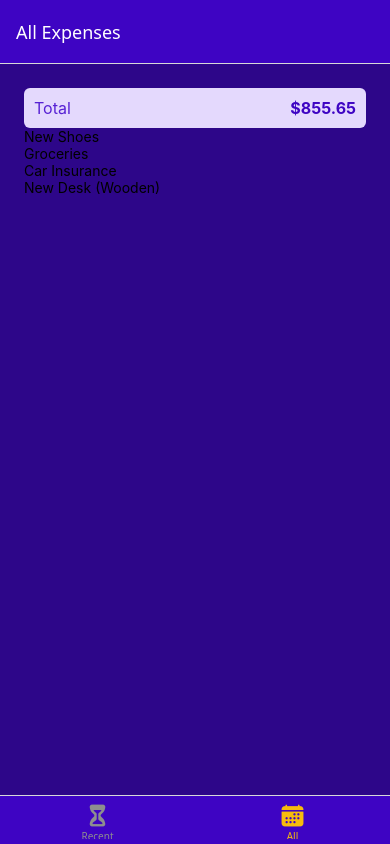
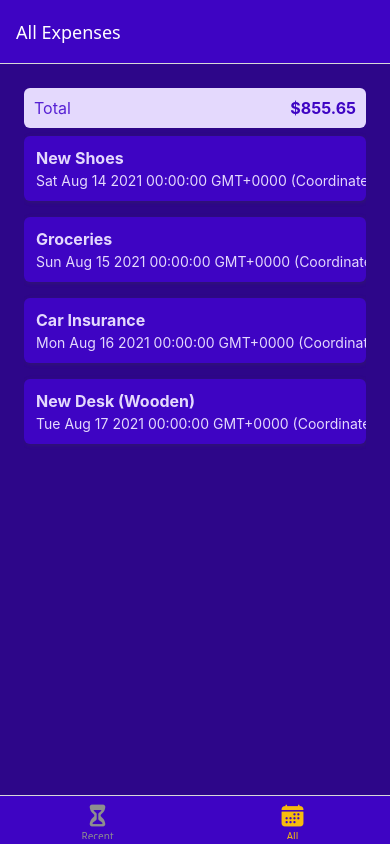
Before and after one commit to AcTiv3MineD/react-native-course-expenses-tracker, a React Native app: screen /AllExpenses in a window 390 px wide. Built offline with nearby package versions, Linux system fonts and the light colour scheme.

Commit message:
ui: style ExpensesList

```diff
--- /dev/null
+++ b/components/ExpensesOutput/ExpenseItem.js
@@ -0,0 +1,60 @@
+import { Pressable, StyleSheet, Text, View } from "react-native";
+import { GlobalStyles } from "../../constants/styles";
+
+function ExpenseItem({expense}) {
+    return (
+        <Pressable>
+            <View style={styles.container}>
+                <View>
+                    <Text style={[styles.textBase, styles.description]}>{expense.description}</Text>
+                    <Text style={styles.textBase}>{expense.date.toString()}</Text>
+                </View>
+                <View style={styles.amountContainer}>
+                    <Text style={styles.amountText}>{expense.amount}</Text>
+                </View>
+            </View>
+        </Pressable>
+    )
+}
+
+export default ExpenseItem;
+
+const styles = StyleSheet.create({
+    container: {
+        padding: 12,
+        marginVertical: 8,
+        backgroundColor: GlobalStyles.colors.primary500,
+        flexDirection: 'row',
+        justifyContent: 'space-between',
+        borderRadius: 6,
+
+        // ANDROID
+        elevation: 3,
+
+        // IOS
+        shadowColor: GlobalStyles.colors.gray500,
+        shadowRadius: 4,
+        shadowOffset: { width: 1, height: 1 },
+        shadowOpacity: 0.4,
+    },
+    textBase: {
+        color: GlobalStyles.colors.primary50,
+    },
+    description: {
+        fontSize: 16,
+        marginBottom: 4,
+        fontWeight: 'bold',
+    },
+    amountContainer: {
+        paddingHorizontal: 12,
+        paddingVertical: 4,
+        backgroundColor: 'white',
+        justifyContent: 'center',
+        alignItems: 'center',
+        borderRadius: 4,
+    },
+    amountText: {
+        color: GlobalStyles.colors.primary500,
+        fontWeight: 'bold',
+    },
+})
--- a/components/ExpensesOutput/ExpensesList.js
+++ b/components/ExpensesOutput/ExpensesList.js
@@ -1,7 +1,8 @@
-import { FlatList, Text } from "react-native";
+import { FlatList } from "react-native";
+import ExpenseItem from "./ExpenseItem";
 
 function renderExpenseItem(itemData) {
-    return <Text>{itemData.item.description}</Text>
+    return <ExpenseItem expense={itemData.item} />
 }
 
 function ExpensesList({expenses}) {
--- a/components/ExpensesOutput/ExpensesOutput.js
+++ b/components/ExpensesOutput/ExpensesOutput.js
@@ -44,7 +44,9 @@
 const styles = StyleSheet.create({
     container: {
         flex: 1,
-        padding: 24,
+        paddingTop: 24,
+        paddingHorizontal: 24,
+        paddingBottom: 12,
         backgroundColor: GlobalStyles.colors.primary700,
     },
 })
```
